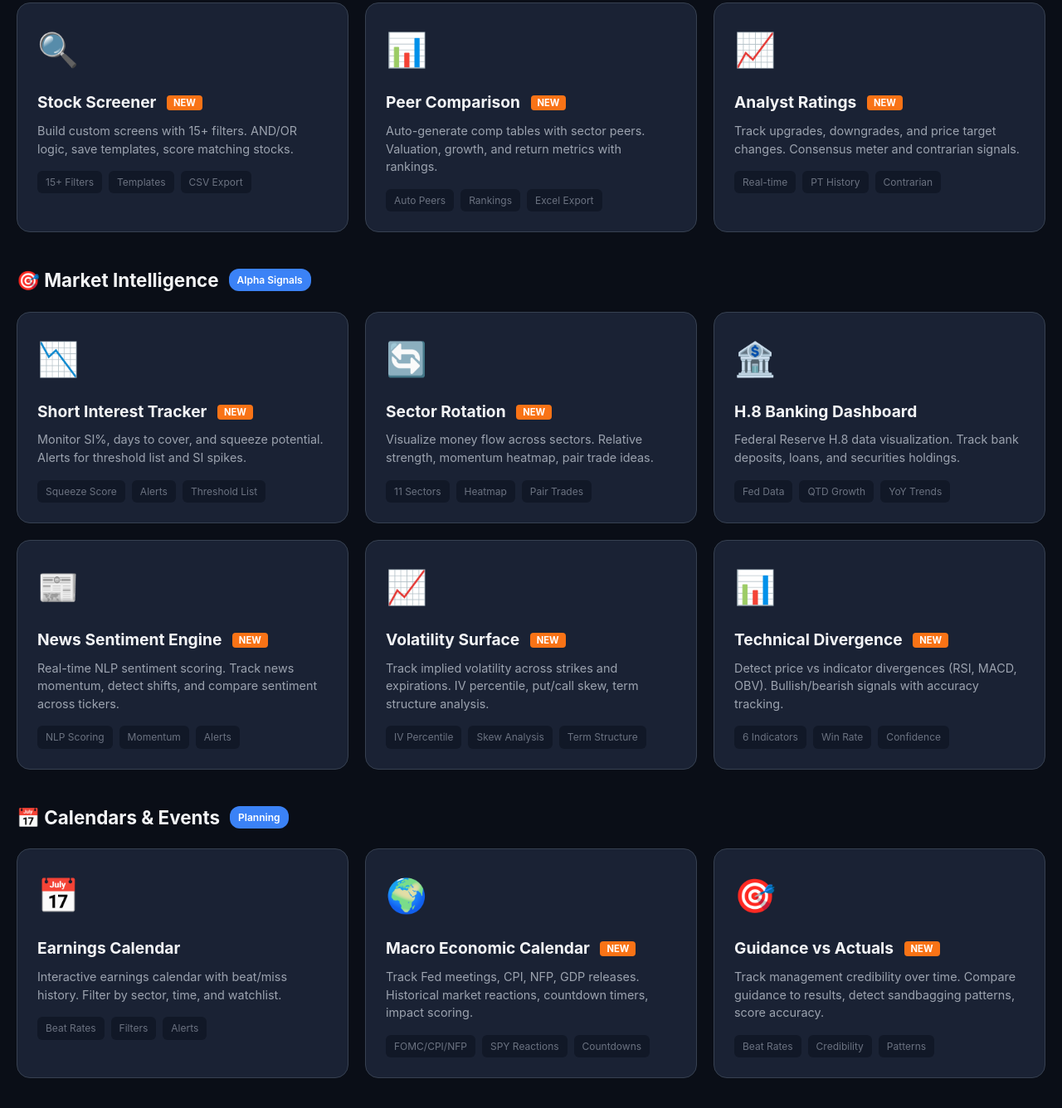
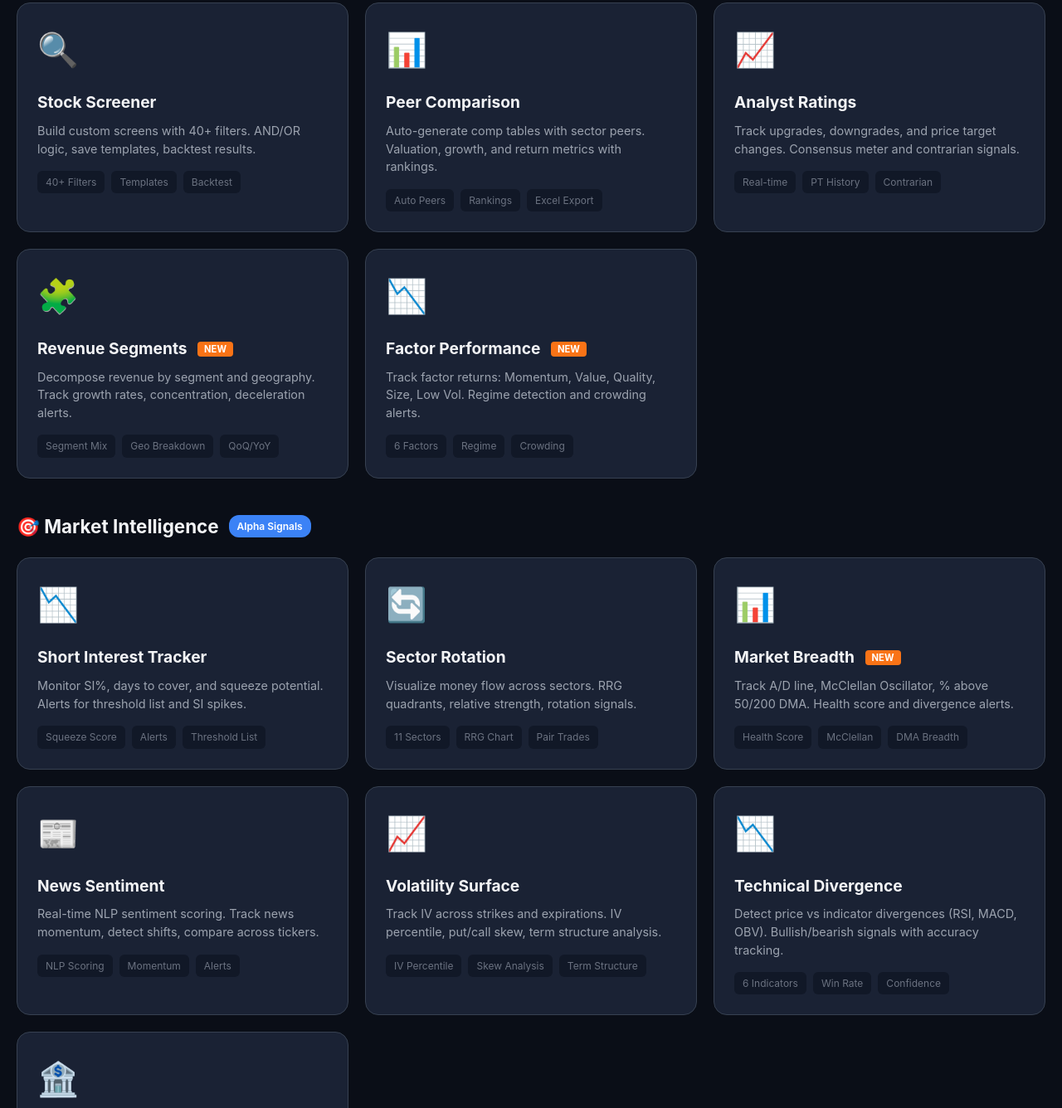
Before and after one commit to AxelrodAI/guidebot-website, a plain HTML site: page research-hub/index.html in a window 1280 px wide. Shown: the part 555-1891 px from the top of the page at 83% size. Drawn offline with Linux system fonts and the light colour scheme.

Commit message:
Update Research Hub - add Market Breadth, Factor Performance, Revenue Segments

```diff
--- a/research-hub/index.html
+++ b/research-hub/index.html
@@ -231,11 +231,11 @@
         <!-- Stats -->
         <div class="stats-section">
             <div class="stat-item">
-                <div class="value">15+</div>
+                <div class="value">25+</div>
                 <div class="label">Research Tools</div>
             </div>
             <div class="stat-item">
-                <div class="value">100+</div>
+                <div class="value">200+</div>
                 <div class="label">Data Points</div>
             </div>
             <div class="stat-item">
@@ -257,18 +257,18 @@
             <div class="tools-grid">
                 <a href="../stock-screener/" class="tool-card">
                     <div class="tool-icon">🔍</div>
-                    <div class="tool-name">Stock Screener <span class="new-badge">NEW</span></div>
-                    <div class="tool-description">Build custom screens with 15+ filters. AND/OR logic, save templates, score matching stocks.</div>
+                    <div class="tool-name">Stock Screener</div>
+                    <div class="tool-description">Build custom screens with 40+ filters. AND/OR logic, save templates, backtest results.</div>
                     <div class="tool-features">
-                        <span class="feature-tag">15+ Filters</span>
+                        <span class="feature-tag">40+ Filters</span>
                         <span class="feature-tag">Templates</span>
-                        <span class="feature-tag">CSV Export</span>
+                        <span class="feature-tag">Backtest</span>
                     </div>
                 </a>
 
                 <a href="../peer-comp/" class="tool-card">
                     <div class="tool-icon">📊</div>
-                    <div class="tool-name">Peer Comparison <span class="new-badge">NEW</span></div>
+                    <div class="tool-name">Peer Comparison</div>
                     <div class="tool-description">Auto-generate comp tables with sector peers. Valuation, growth, and return metrics with rankings.</div>
                     <div class="tool-features">
                         <span class="feature-tag">Auto Peers</span>
@@ -279,12 +279,34 @@
 
                 <a href="../analyst-ratings/" class="tool-card">
                     <div class="tool-icon">📈</div>
-                    <div class="tool-name">Analyst Ratings <span class="new-badge">NEW</span></div>
+                    <div class="tool-name">Analyst Ratings</div>
                     <div class="tool-description">Track upgrades, downgrades, and price target changes. Consensus meter and contrarian signals.</div>
                     <div class="tool-features">
                         <span class="feature-tag">Real-time</span>
                         <span class="feature-tag">PT History</span>
                         <span class="feature-tag">Contrarian</span>
+                    </div>
+                </a>
+
+                <a href="../revenue-segments/" class="tool-card">
+                    <div class="tool-icon">🧩</div>
+                    <div class="tool-name">Revenue Segments <span class="new-badge">NEW</span></div>
+                    <div class="tool-description">Decompose revenue by segment and geography. Track growth rates, concentration, deceleration alerts.</div>
+                    <div class="tool-features">
+                        <span class="feature-tag">Segment Mix</span>
+                        <span class="feature-tag">Geo Breakdown</span>
+                        <span class="feature-tag">QoQ/YoY</span>
+                    </div>
+                </a>
+
+                <a href="../factor-performance/" class="tool-card">
+                    <div class="tool-icon">📉</div>
+                    <div class="tool-name">Factor Performance <span class="new-badge">NEW</span></div>
+                    <div class="tool-description">Track factor returns: Momentum, Value, Quality, Size, Low Vol. Regime detection and crowding alerts.</div>
+                    <div class="tool-features">
+                        <span class="feature-tag">6 Factors</span>
+                        <span class="feature-tag">Regime</span>
+                        <span class="feature-tag">Crowding</span>
                     </div>
                 </a>
             </div>
@@ -299,7 +321,7 @@
             <div class="tools-grid">
                 <a href="../short-interest/" class="tool-card">
                     <div class="tool-icon">📉</div>
-                    <div class="tool-name">Short Interest Tracker <span class="new-badge">NEW</span></div>
+                    <div class="tool-name">Short Interest Tracker</div>
                     <div class="tool-description">Monitor SI%, days to cover, and squeeze potential. Alerts for threshold list and SI spikes.</div>
                     <div class="tool-features">
                         <span class="feature-tag">Squeeze Score</span>
@@ -310,30 +332,30 @@
 
                 <a href="../sector-rotation/" class="tool-card">
                     <div class="tool-icon">🔄</div>
-                    <div class="tool-name">Sector Rotation <span class="new-badge">NEW</span></div>
-                    <div class="tool-description">Visualize money flow across sectors. Relative strength, momentum heatmap, pair trade ideas.</div>
+                    <div class="tool-name">Sector Rotation</div>
+                    <div class="tool-description">Visualize money flow across sectors. RRG quadrants, relative strength, rotation signals.</div>
                     <div class="tool-features">
                         <span class="feature-tag">11 Sectors</span>
-                        <span class="feature-tag">Heatmap</span>
+                        <span class="feature-tag">RRG Chart</span>
                         <span class="feature-tag">Pair Trades</span>
                     </div>
                 </a>
 
-                <a href="../h8-dashboard/" class="tool-card">
-                    <div class="tool-icon">🏦</div>
-                    <div class="tool-name">H.8 Banking Dashboard</div>
-                    <div class="tool-description">Federal Reserve H.8 data visualization. Track bank deposits, loans, and securities holdings.</div>
+                <a href="../market-breadth/" class="tool-card">
+                    <div class="tool-icon">📊</div>
+                    <div class="tool-name">Market Breadth <span class="new-badge">NEW</span></div>
+                    <div class="tool-description">Track A/D line, McClellan Oscillator, % above 50/200 DMA. Health score and divergence alerts.</div>
                     <div class="tool-features">
-                        <span class="feature-tag">Fed Data</span>
-                        <span class="feature-tag">QTD Growth</span>
-                        <span class="feature-tag">YoY Trends</span>
+                        <span class="feature-tag">Health Score</span>
+                        <span class="feature-tag">McClellan</span>
+                        <span class="feature-tag">DMA Breadth</span>
                     </div>
                 </a>
 
                 <a href="../news-sentiment/" class="tool-card">
                     <div class="tool-icon">📰</div>
-                    <div class="tool-name">News Sentiment Engine <span class="new-badge">NEW</span></div>
-                    <div class="tool-description">Real-time NLP sentiment scoring. Track news momentum, detect shifts, and compare sentiment across tickers.</div>
+                    <div class="tool-name">News Sentiment</div>
+                    <div class="tool-description">Real-time NLP sentiment scoring. Track news momentum, detect shifts, compare across tickers.</div>
                     <div class="tool-features">
                         <span class="feature-tag">NLP Scoring</span>
                         <span class="feature-tag">Momentum</span>
@@ -343,8 +365,8 @@
 
                 <a href="../volatility-surface/" class="tool-card">
                     <div class="tool-icon">📈</div>
-                    <div class="tool-name">Volatility Surface <span class="new-badge">NEW</span></div>
-                    <div class="tool-description">Track implied volatility across strikes and expirations. IV percentile, put/call skew, term structure analysis.</div>
+                    <div class="tool-name">Volatility Surface</div>
+                    <div class="tool-description">Track IV across strikes and expirations. IV percentile, put/call skew, term structure analysis.</div>
                     <div class="tool-features">
                         <span class="feature-tag">IV Percentile</span>
                         <span class="feature-tag">Skew Analysis</span>
@@ -353,8 +375,8 @@
                 </a>
 
                 <a href="../technical-divergence/" class="tool-card">
-                    <div class="tool-icon">📊</div>
-                    <div class="tool-name">Technical Divergence <span class="new-badge">NEW</span></div>
+                    <div class="tool-icon">📉</div>
+                    <div class="tool-name">Technical Divergence</div>
                     <div class="tool-description">Detect price vs indicator divergences (RSI, MACD, OBV). Bullish/bearish signals with accuracy tracking.</div>
                     <div class="tool-features">
                         <span class="feature-tag">6 Indicators</span>
@@ -362,13 +384,24 @@
                         <span class="feature-tag">Confidence</span>
                     </div>
                 </a>
+
+                <a href="../h8-dashboard/" class="tool-card">
+                    <div class="tool-icon">🏦</div>
+                    <div class="tool-name">H.8 Banking Data</div>
+                    <div class="tool-description">Federal Reserve H.8 data visualization. Track bank deposits, loans, and securities holdings.</div>
+                    <div class="tool-features">
+                        <span class="feature-tag">Fed Data</span>
+                        <span class="feature-tag">QTD Growth</span>
+                        <span class="feature-tag">YoY Trends</span>
+                    </div>
+                </a>
             </div>
         </div>
 
-        <!-- Calendars & Events -->
+        <!-- Calendars & Earnings -->
         <div class="category">
             <div class="category-header">
-                <h2>📅 Calendars & Events</h2>
+                <h2>📅 Calendars & Earnings</h2>
                 <span class="category-badge">Planning</span>
             </div>
             <div class="tools-grid">
@@ -385,8 +418,8 @@
 
                 <a href="../macro-calendar/" class="tool-card">
                     <div class="tool-icon">🌍</div>
-                    <div class="tool-name">Macro Economic Calendar <span class="new-badge">NEW</span></div>
-                    <div class="tool-description">Track Fed meetings, CPI, NFP, GDP releases. Historical market reactions, countdown timers, impact scoring.</div>
+                    <div class="tool-name">Macro Economic Calendar</div>
+                    <div class="tool-description">Track Fed meetings, CPI, NFP, GDP releases. Historical market reactions, countdown timers.</div>
                     <div class="tool-features">
                         <span class="feature-tag">FOMC/CPI/NFP</span>
                         <span class="feature-tag">SPY Reactions</span>
@@ -396,8 +429,8 @@
 
                 <a href="../guidance-tracker/" class="tool-card">
                     <div class="tool-icon">🎯</div>
-                    <div class="tool-name">Guidance vs Actuals <span class="new-badge">NEW</span></div>
-                    <div class="tool-description">Track management credibility over time. Compare guidance to results, detect sandbagging patterns, score accuracy.</div>
+                    <div class="tool-name">Guidance vs Actuals</div>
+                    <div class="tool-description">Track management credibility over time. Compare guidance to results, detect sandbagging patterns.</div>
                     <div class="tool-features">
                         <span class="feature-tag">Beat Rates</span>
                         <span class="feature-tag">Credibility</span>
```
